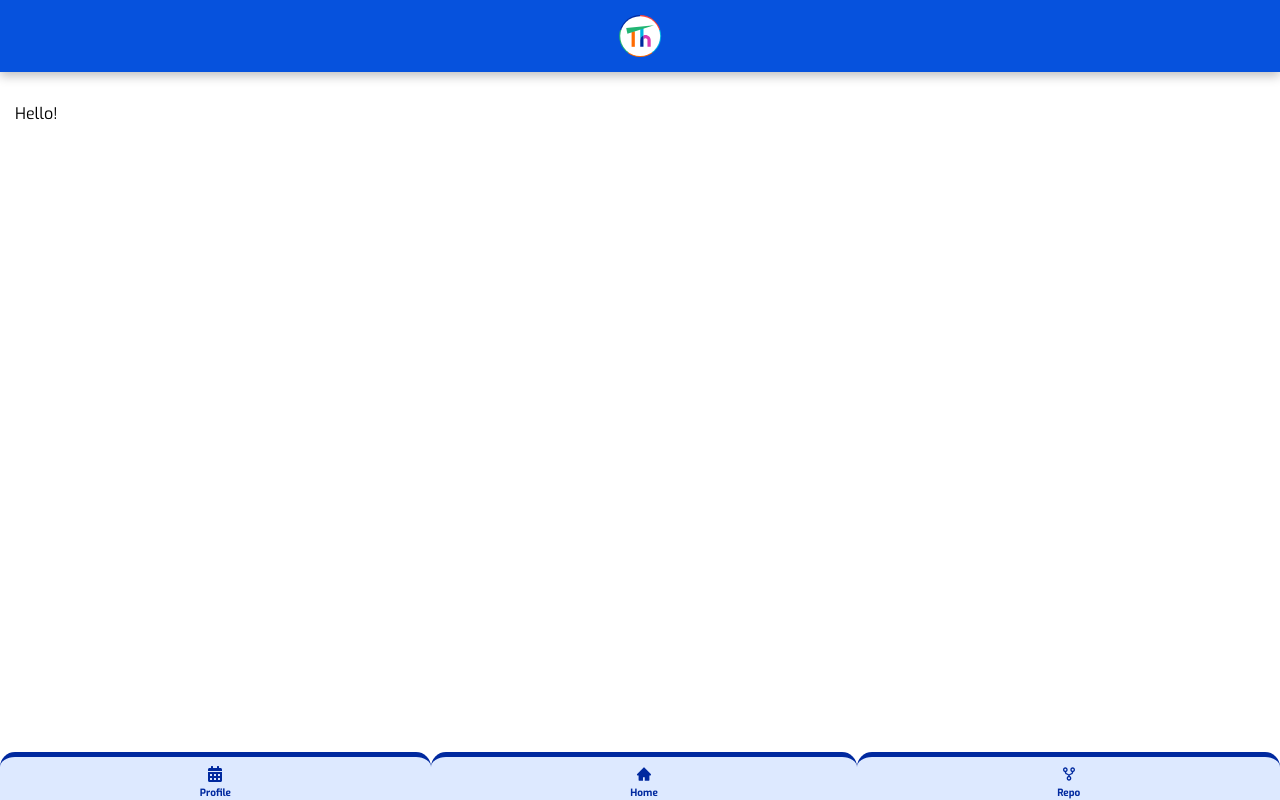
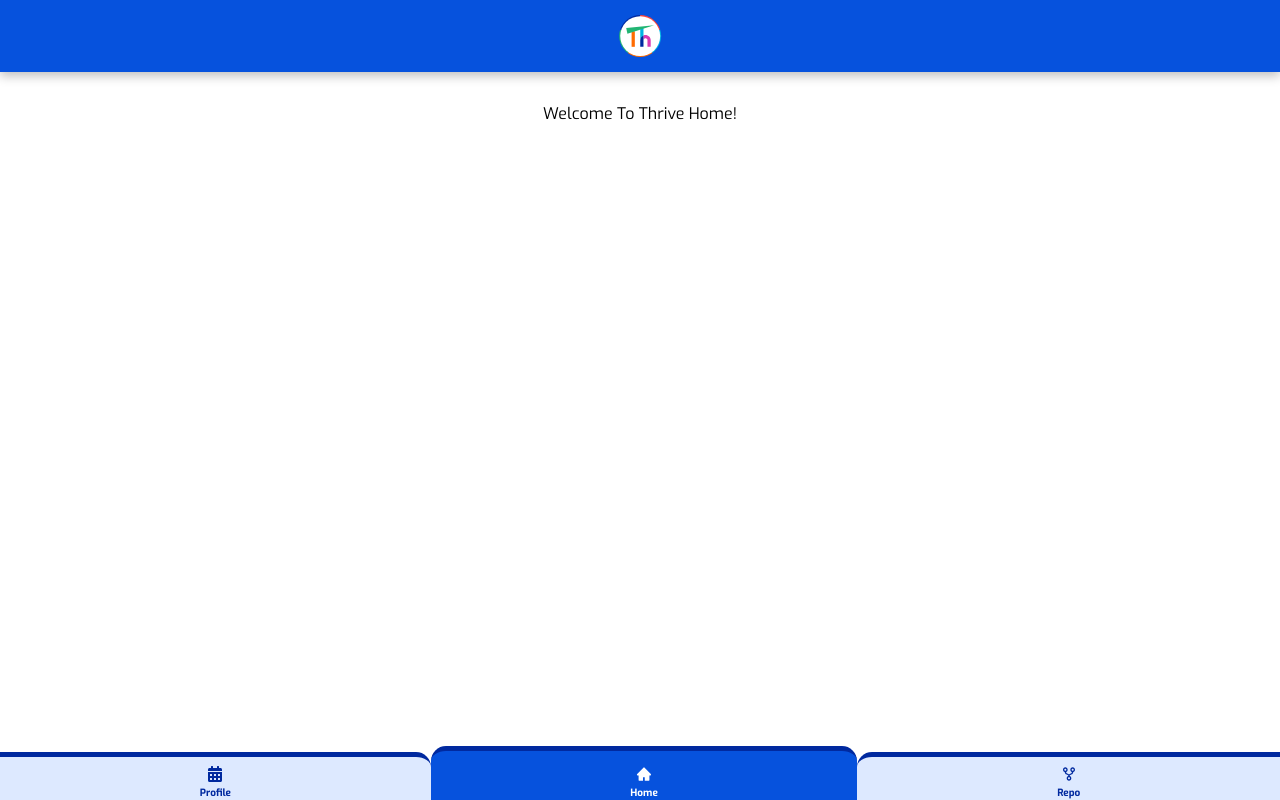
Before and after one commit to hridoy43/thrive, a React (Create React App) app: page / in a window 1280 px wide. Built offline with nearby package versions, Linux system fonts and the light colour scheme.

Commit message:
design issue solved

```diff
--- a/src/App.js
+++ b/src/App.js
@@ -39,6 +39,7 @@ function App() {
                 <Switch>
                     <Route path="/login" component={Login} />
                     <Route path="/" exact component={Home} />
+                    <Route path="/home" component={Home} />
                     <Route path="/profile" component={Profile} />
                     <Route path="/repo" component={Repo} />
                 </Switch>
--- a/src/components/layout/appHeader.module.css
+++ b/src/components/layout/appHeader.module.css
@@ -7,7 +7,8 @@
 .appHeader {
   width: 100vw;
   background-color: var(--themeColor);
-  position: sticky;
+  position: fixed;
+  top: 0;
   height: 72px;
   box-shadow: 0px 4px 10px rgba(0, 0, 0, 0.25);
 }
--- a/src/components/layout/pageContainer.js
+++ b/src/components/layout/pageContainer.js
@@ -2,7 +2,7 @@ import { AppHeader, TabNavigator } from 'components/layout';
 
 export function PageContainer({ header, children }) {
     return (
-        <div style={{ minHeight: '100%', marginBottom: 54 }}>
+        <div style={{ minHeight: '100%', paddingTop: 72, marginBottom: 54 }}>
             {header ? <AppHeader /> : null}
             <div style={{ padding: '15px' }}>{children}</div>
             <TabNavigator />
--- a/src/components/layout/tabNavigator.js
+++ b/src/components/layout/tabNavigator.js
@@ -1,27 +1,42 @@
 import { FaCalendarAlt } from 'react-icons/fa';
 import { AiFillHome } from 'react-icons/ai';
 import { BiGitRepoForked } from 'react-icons/bi';
+import { Link, useRouteMatch, useLocation, useHistory } from 'react-router-dom';
 import styles from './tabNavigator.module.css';
 
-export const TabNavigator = () => (
+export const TabNavigator = () => {
+    const { path } = useRouteMatch();
+    const matchPath = (TabPath) => path === TabPath;
+    return (
         <div className={styles.navigatorContainer}>
-        <div className={styles.navBtn}>
+            <Link to="/profile">
+                <div className={`${styles.navBtn} ${styles.navBtn1} ${matchPath('/profile') ? styles.activeNav : ''}`}>
                     <span className={styles.icon}>
                         <FaCalendarAlt />
                     </span>
                     <span className={styles.label}>Profile</span>
                 </div>
-        <div className={styles.navBtn}>
+            </Link>
+            <Link to="/home">
+                <div
+                    className={`${styles.navBtn} ${styles.navBtn2} ${
+                        matchPath('/home') || matchPath('/') ? styles.activeNav : ''
+                    }`}
+                >
                     <span className={styles.icon}>
                         <AiFillHome />
                     </span>
                     <span className={styles.label}>Home</span>
                 </div>
-        <div className={styles.navBtn}>
+            </Link>
+            <Link to="/repo">
+                <div className={`${styles.navBtn} ${styles.navBtn3} ${matchPath('/repo') ? styles.activeNav : ''}`}>
                     <span className={styles.icon}>
                         <BiGitRepoForked />
                     </span>
                     <span className={styles.label}>Repo</span>
                 </div>
+            </Link>
         </div>
     );
+};
--- a/src/components/layout/tabNavigator.module.css
+++ b/src/components/layout/tabNavigator.module.css
@@ -6,17 +6,31 @@
   justify-content: stretch;
   background: #fff;
 }
-
+.navigatorContainer > a {
+  display: flex;
+  align-items: flex-end;
+  flex-grow: 1;
+  text-decoration: none;
+}
 .navigatorContainer .navBtn {
   height: 48px;
   display: flex;
-  flex-grow: 1;
+  width: 100%;
   flex-direction: column;
   justify-content: flex-end;
   align-items: center;
   background: #dde9ff;
   border-radius: 15px 15px 0px 0px;
   border-top: 5px solid #00299f;
+}
+.navBtn1 {
+  border-radius: 0px 15px 0px 0px !important;
+}
+.navBtn2 {
+  border-radius: 15px 15px 0px 0px !important;
+}
+.navBtn3 {
+  border-radius: 15px 0px 0px 0px !important;
 }
 
 .navigatorContainer .navBtn .icon {
@@ -31,3 +45,15 @@
   line-height: 14px;
   color: #00299f;
 }
+
+.navigatorContainer .activeNav {
+  height: 54px;
+  background: var(--themeColor);
+  transition: height 0.2s ease-in;
+}
+.navigatorContainer .activeNav .icon {
+  color: #fff !important;
+}
+.navigatorContainer .activeNav .label {
+  color: #fff;
+}
--- a/src/components/pages/home.js
+++ b/src/components/pages/home.js
@@ -1,7 +1,9 @@
-import { PageContainer } from 'components/layout';
+import { PageContainer, ContentContainer } from 'components/layout';
 
 export const Home = () => (
     <PageContainer header>
-        <p>Hello!</p>
+        <ContentContainer>
+            <p>Welcome To Thrive Home!</p>
+        </ContentContainer>
     </PageContainer>
 );
```
Also changed, not shown: 1 other file (tests, documents, lock files or other folders). Lines whose indentation alone changed are shown as unchanged.
